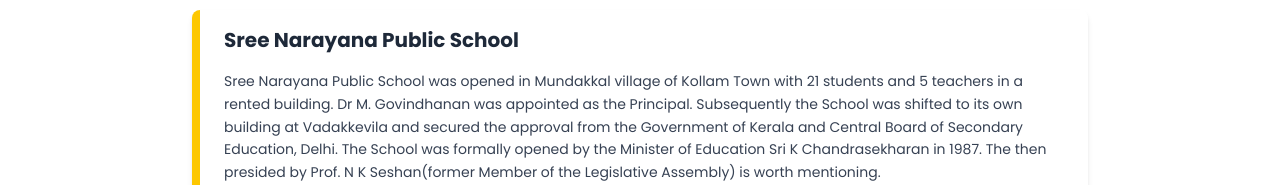
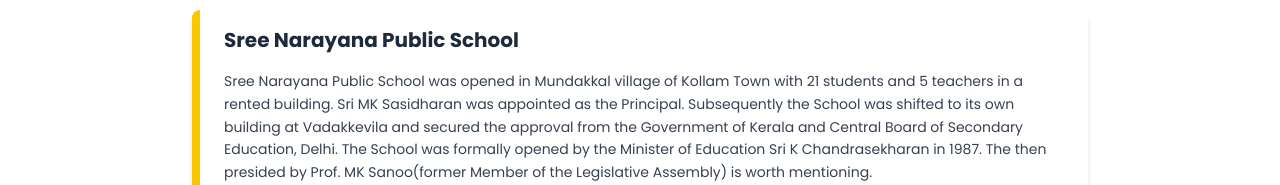
Before and after one commit to obsidyne/sree-narayana-edu, a Next.js app: page /institutions/snps in a window 1280 px wide. Shown: the part 615-800 px from the top of the page. Built offline with nearby package versions, Linux system fonts and the light colour scheme; a web font is replaced by a local one.

Commit message:
Update SchoolWebsite.tsx

```diff
--- a/app/institutions/snps/components/SchoolWebsite.tsx
+++ b/app/institutions/snps/components/SchoolWebsite.tsx
@@ -116,13 +116,13 @@ const SchoolWebsite: React.FC = () => {
 
           <p className="text-gray-700 text-xs sm:text-sm mb-4 sm:mb-6 leading-relaxed font-light">
             Sree Narayana Public School was opened in Mundakkal village of
-            Kollam Town with 21 students and 5 teachers in a rented building. Dr
-            M. Govindhanan was appointed as the Principal. Subsequently the
+            Kollam Town with 21 students and 5 teachers in a rented building.
+             Sri MK Sasidharan was appointed as the Principal. Subsequently the
             School was shifted to its own building at Vadakkevila and secured
             the approval from the Government of Kerala and Central Board of
             Secondary Education, Delhi. The School was formally opened by the
             Minister of Education Sri K Chandrasekharan in 1987. The then
-            presided by Prof. N K Seshan(former Member of the Legislative
+            presided by Prof. MK Sanoo(former Member of the Legislative
             Assembly) is worth mentioning.
           </p>
 
```
